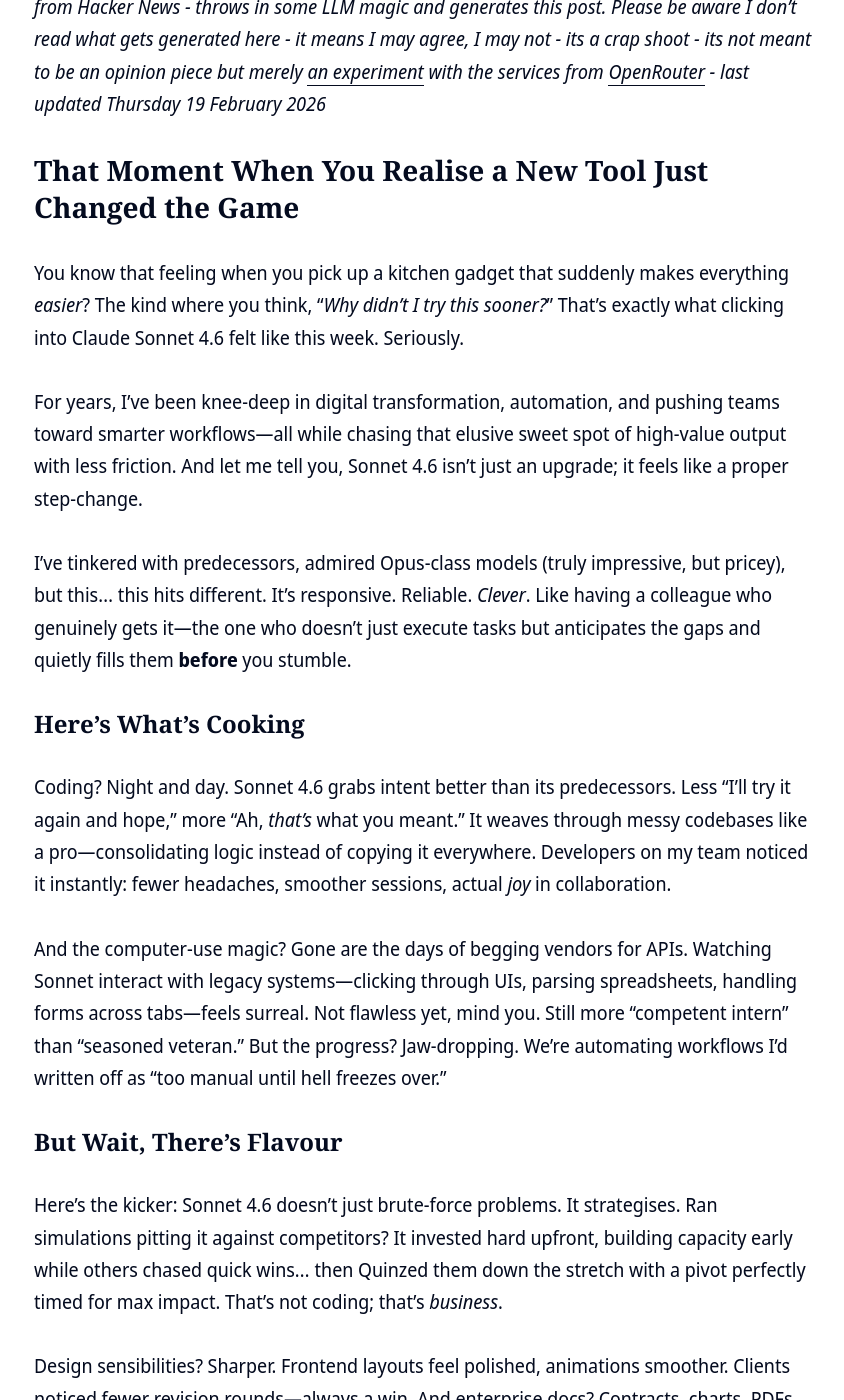
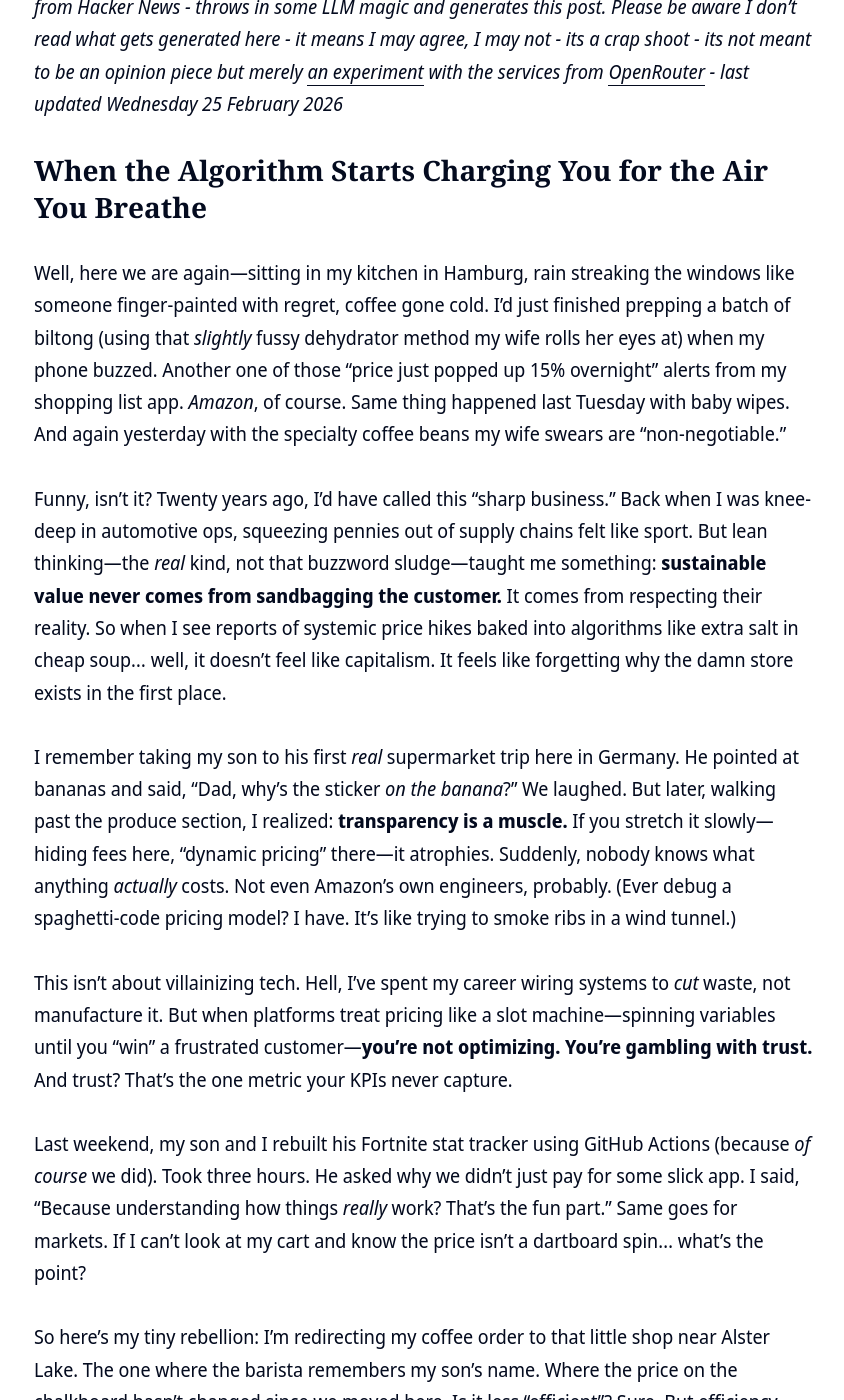
Before and after one commit to clintjb/clintjb.github.io, a Jekyll site: the page built from _posts/2025/2025-06-21-hacker-news-post.md, in a window 1280 px wide and 1400 px high, scrolled down 981 px. Shown: the whole window, without its empty margins (216-1060 px from the left). Built offline with Jekyll 4.4.1, drawn with Linux system fonts in a browser that asks for light colours; nearby versions of some CDN libraries; some of the changed text lies outside the part shown.

Commit message:
Updated Weekly Post

```diff
--- a/_posts/2025/2025-06-21-hacker-news-post.md
+++ b/_posts/2025/2025-06-21-hacker-news-post.md
@@ -11,39 +11,22 @@ image: '/images/posts/2025/weekly.jpg'
 ---
 ![](/images/posts/2025/weekly.jpg)
 
-_⚠️ **THIS POST IS GENERATED WITH LLMs**: This post is newly generated a few times a week based on trending articles from hacker news. It takes the tone of my writing style, takes the topic from Hacker News - throws in some LLM magic and generates this post. Please be aware I don't read what gets generated here - it means I may agree, I may not - its a crap shoot - its not meant to be an opinion piece but merely [an experiment](https://github.com/clintjb/Weekly-Post) with the services from [OpenRouter](https://openrouter.ai) - last updated Thursday 19 February 2026_
+_⚠️ **THIS POST IS GENERATED WITH LLMs**: This post is newly generated a few times a week based on trending articles from hacker news. It takes the tone of my writing style, takes the topic from Hacker News - throws in some LLM magic and generates this post. Please be aware I don't read what gets generated here - it means I may agree, I may not - its a crap shoot - its not meant to be an opinion piece but merely [an experiment](https://github.com/clintjb/Weekly-Post) with the services from [OpenRouter](https://openrouter.ai) - last updated Wednesday 25 February 2026_
 
-## That Moment When You Realise a New Tool Just Changed the Game
+## When the Algorithm Starts Charging You for the Air You Breathe
 
-You know that feeling when you pick up a kitchen gadget that suddenly makes everything *easier*? The kind where you think, "*Why didn't I try this sooner?*" That's exactly what clicking into Claude Sonnet 4.6 felt like this week. Seriously.
+Well, here we are again—sitting in my kitchen in Hamburg, rain streaking the windows like someone finger-painted with regret, coffee gone cold. I’d just finished prepping a batch of biltong (using that *slightly* fussy dehydrator method my wife rolls her eyes at) when my phone buzzed. Another one of those “price just popped up 15% overnight” alerts from my shopping list app. *Amazon*, of course. Same thing happened last Tuesday with baby wipes. And again yesterday with the specialty coffee beans my wife swears are “non-negotiable.”
 
-For years, I’ve been knee-deep in digital transformation, automation, and pushing teams toward smarter workflows—all while chasing that elusive sweet spot of high-value output with less friction. And let me tell you, Sonnet 4.6 isn't just an upgrade; it feels like a proper step-change.
+Funny, isn’t it? Twenty years ago, I’d have called this “sharp business.” Back when I was knee-deep in automotive ops, squeezing pennies out of supply chains felt like sport. But lean thinking—the *real* kind, not that buzzword sludge—taught me something: **sustainable value never comes from sandbagging the customer.** It comes from respecting their reality. So when I see reports of systemic price hikes baked into algorithms like extra salt in cheap soup… well, it doesn’t feel like capitalism. It feels like forgetting why the damn store exists in the first place.
 
-I’ve tinkered with predecessors, admired Opus-class models (truly impressive, but pricey), but this… this hits different. It’s responsive. Reliable. *Clever*. Like having a colleague who genuinely gets it—the one who doesn’t just execute tasks but anticipates the gaps and quietly fills them **before** you stumble.
+I remember taking my son to his first *real* supermarket trip here in Germany. He pointed at bananas and said, “Dad, why’s the sticker *on the banana*?” We laughed. But later, walking past the produce section, I realized: **transparency is a muscle.** If you stretch it slowly—hiding fees here, “dynamic pricing” there—it atrophies. Suddenly, nobody knows what anything *actually* costs. Not even Amazon’s own engineers, probably. (Ever debug a spaghetti-code pricing model? I have. It’s like trying to smoke ribs in a wind tunnel.)
 
-### Here’s What’s Cooking
-Coding? Night and day. Sonnet 4.6 grabs intent better than its predecessors. Less "I’ll try it again and hope," more "Ah, *that’s* what you meant." It weaves through messy codebases like a pro—consolidating logic instead of copying it everywhere. Developers on my team noticed it instantly: fewer headaches, smoother sessions, actual *joy* in collaboration.
+This isn’t about villainizing tech. Hell, I’ve spent my career wiring systems to *cut* waste, not manufacture it. But when platforms treat pricing like a slot machine—spinning variables until you “win” a frustrated customer—**you’re not optimizing. You’re gambling with trust.** And trust? That’s the one metric your KPIs never capture.
 
-And the computer-use magic? Gone are the days of begging vendors for APIs. Watching Sonnet interact with legacy systems—clicking through UIs, parsing spreadsheets, handling forms across tabs—feels surreal. Not flawless yet, mind you. Still more "competent intern" than "seasoned veteran." But the progress? Jaw-dropping. We’re automating workflows I’d written off as "too manual until hell freezes over."
+Last weekend, my son and I rebuilt his Fortnite stat tracker using GitHub Actions (because *of course* we did). Took three hours. He asked why we didn’t just pay for some slick app. I said, “Because understanding how things *really* work? That’s the fun part.” Same goes for markets. If I can’t look at my cart and know the price isn’t a dartboard spin… what’s the point?
 
-### But Wait, There’s Flavour
-Here’s the kicker: Sonnet 4.6 doesn’t just brute-force problems. It strategises. Ran simulations pitting it against competitors? It invested hard upfront, building capacity early while others chased quick wins… then Quinzed them down the stretch with a pivot perfectly timed for max impact. That’s not coding; that’s *business*.
+So here’s my tiny rebellion: I’m redirecting my coffee order to that little shop near Alster Lake. The one where the barista remembers my son’s name. Where the price on the chalkboard hasn’t changed since we moved here. Is it less “efficient”? Sure. But efficiency without humanity is just… noise.
 
-Design sensibilities? Sharper. Frontend layouts feel polished, animations smoother. Clients noticed fewer revision rounds—always a win. And enterprise docs? Contracts, charts, PDFs… it pulls insights like a seasoned analyst digging into quarterly reports.
+Funny how the things we build—whether BBQ smokers or e-commerce empires—only matter when they serve people, not the other way around.
 
-### The Secret Sauce
-Honestly基数 what excites me most (besides sheer cost-effectiveness at $15/million tokens!) is how it elevates teams. It handles the tedious bits—bug chasing, agentic tasks, code fixes—freeing up brains for real creativity. Watching junior devs lean into challenges they’d previously feared? Chef’s kiss. That’s lean thinking in motion: empowering people where they shine brightest.
-
-Oh, and safety? Crucial, right? Feels sturdy. Tested against prompt injections and came out robust. Warm personality intact—quirky humour included—just… smarter. Safer. More trustworthy.
-
-### Final Taste Test
-Is there room to grow? Always. But right now, Sonnet 4.6 feels like grabbing high-end Opus firepower without the Opus price tag. It’s quickly becoming my go-to for heavy-lifting. Not a replacement for specialized models everywhere… yet. But close. *Very* close.
-
-So yeah, colour me impressed. Five years into blogging, you’d think novelty fades. Not this time. Tools like this remind me why I fell for tech in the first place: clever solutions closing gaps between grand visions and real-world chaos.
-
-Now if you’ll excuse me—I’ve got some weekend projects queued, Fortnite stats to parse for my kid (‘cause PCs *aren’t* just for games… 🤯), and maybe a FortniteAPI script to nudge into life before dinner kicks off.
-
-Here’s to pragmatic progress. 🥃
-
-**adocomplete**
-Hamburg | Lean Enthusiast | Whisky + BBQ Optional
+Now if you’ll excuse me, I’ve got chili simmering. And yes, the meat’s cooking *over* the pot first. Some principles are non-negotiable. 🌶️
```
